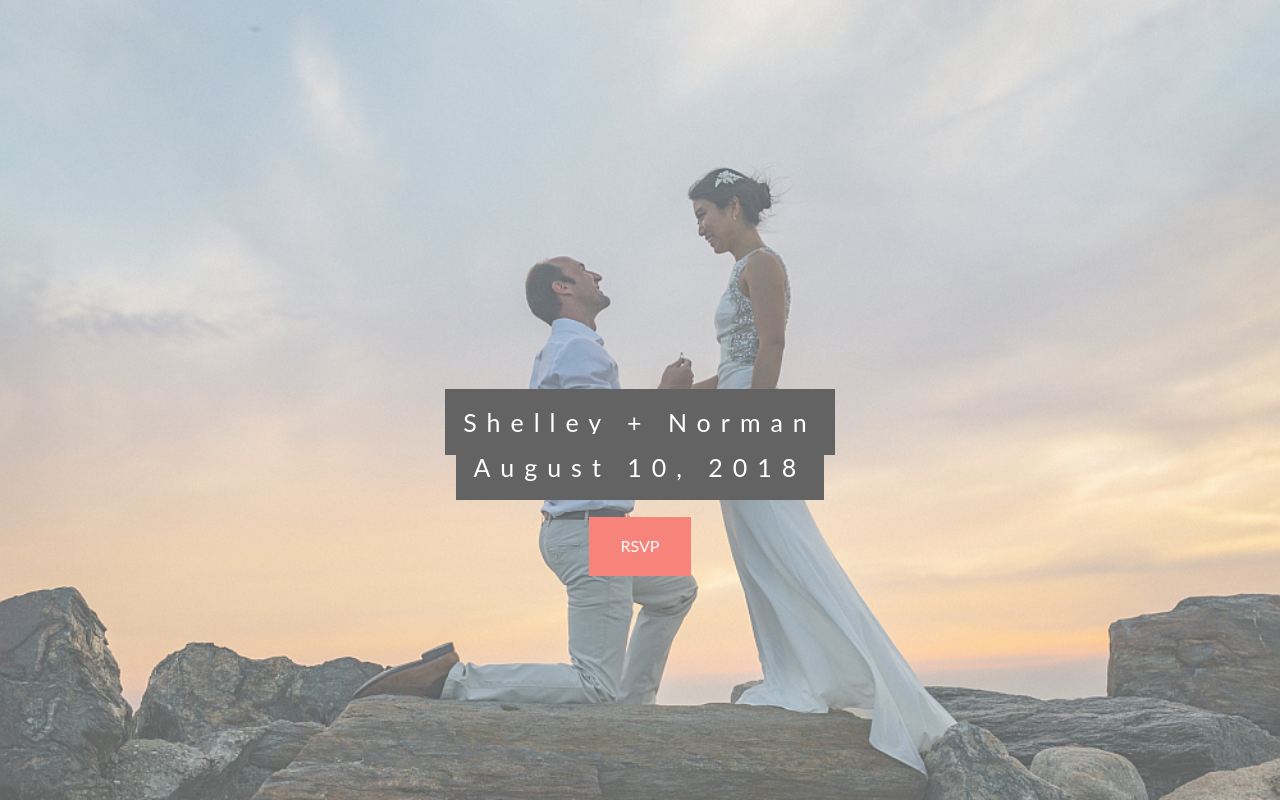
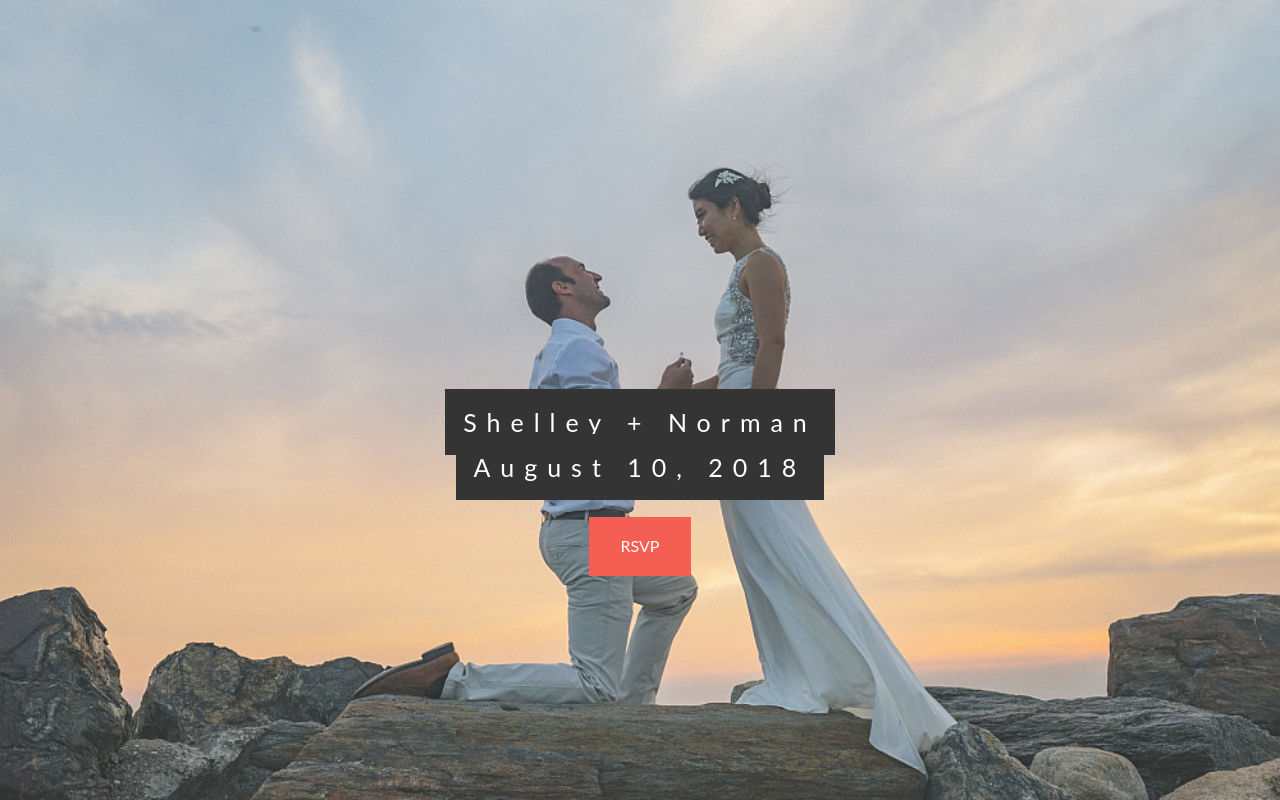
Before and after one commit to citynorman/xxnn081018, a plain HTML site: page index.html in a window 1280 px wide. Drawn offline with Linux system fonts and the light colour scheme.

```diff
--- a/index.html
+++ b/index.html
@@ -14,7 +14,7 @@
 
 .bgimg-1, .bgimg-2, .bgimg-3 {
   position: relative;
-  opacity: 0.65;
+  opacity: 0.85;
   background-position: center;
   background-repeat: no-repeat;
   background-size: cover;
```
